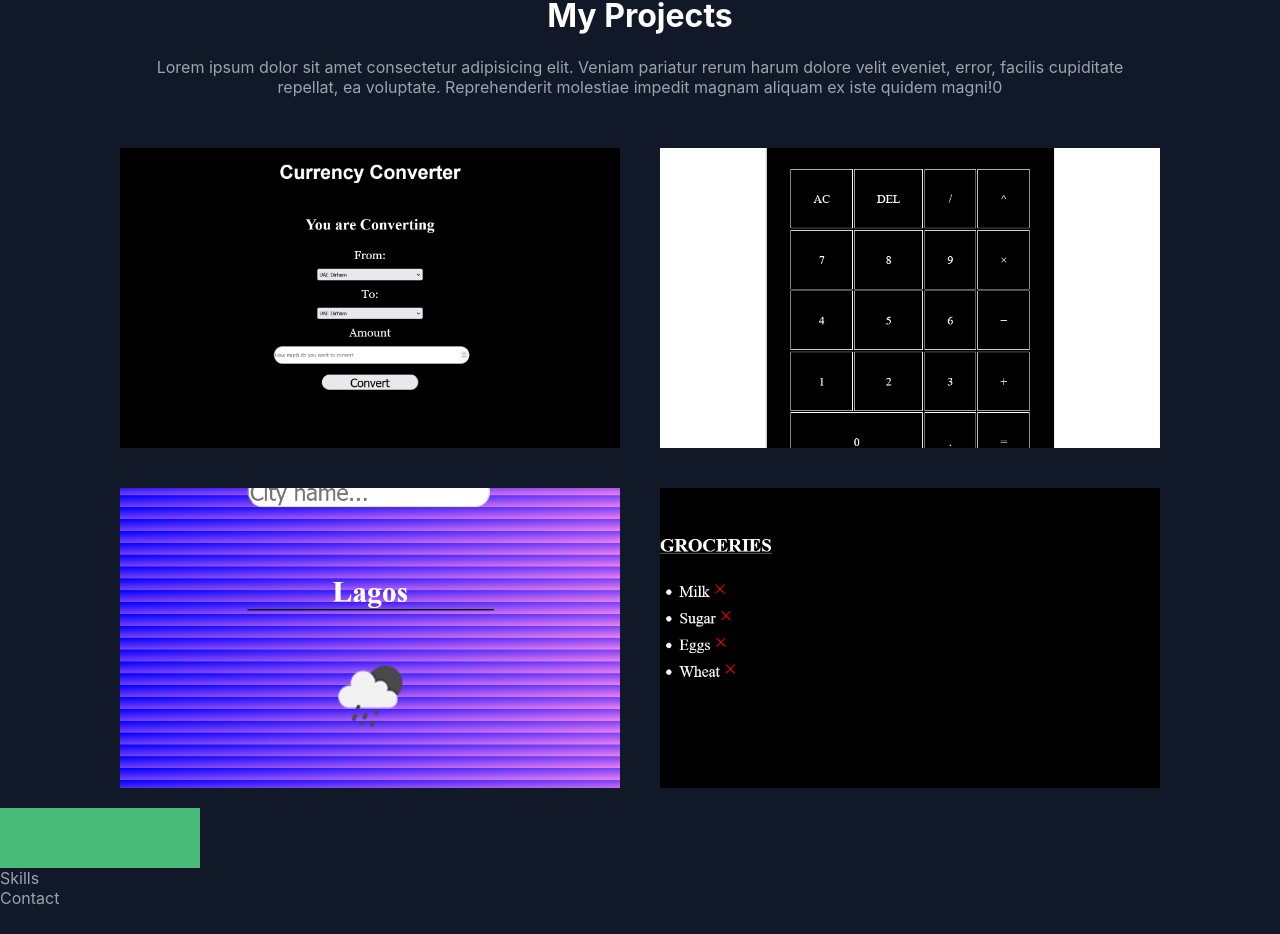
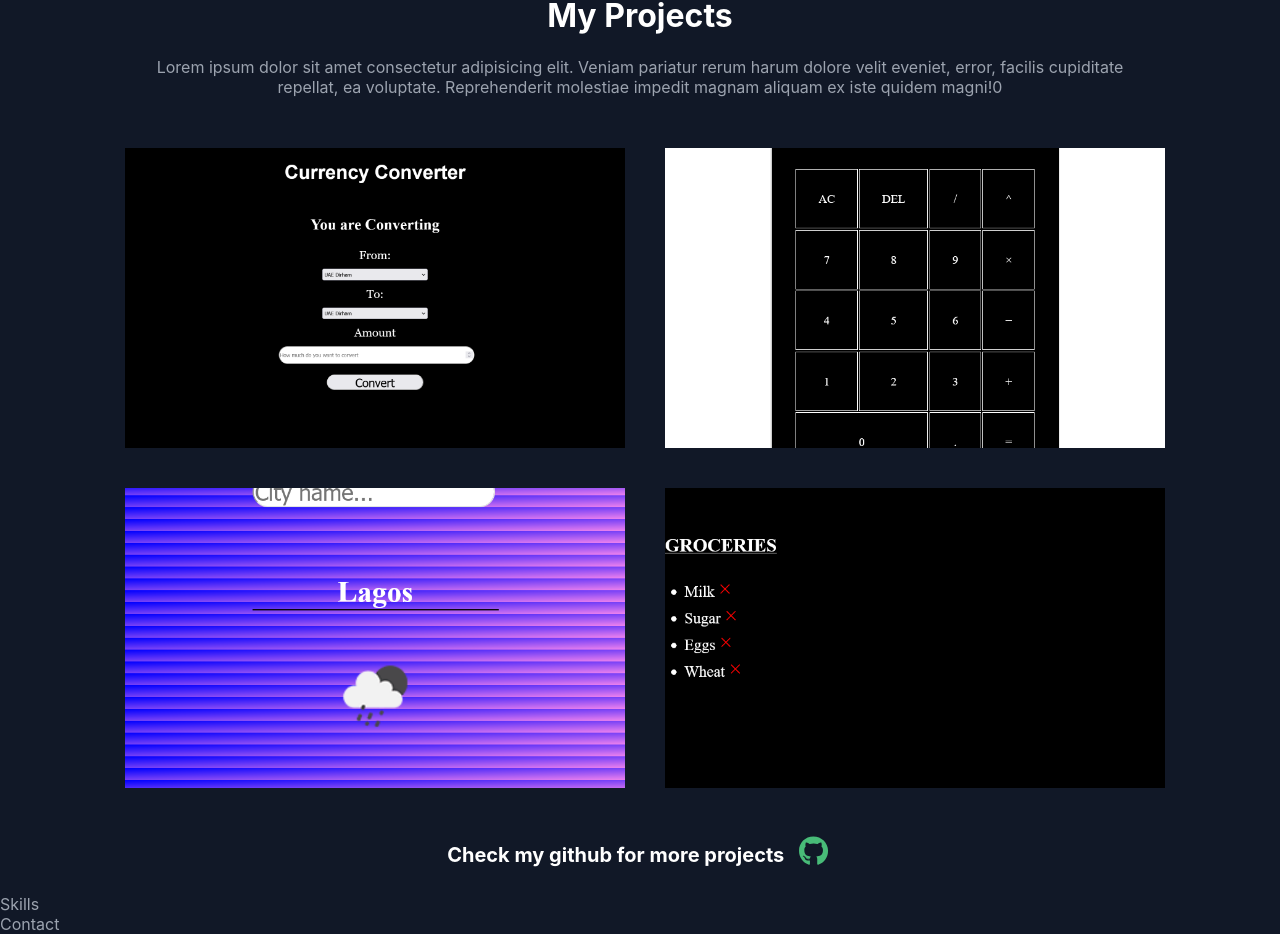
Before and after one commit to Phickayor/Portfolio, a React (Create React App) app: page / in a window 1280 px wide. Shown: the part 1009-1943 px from the top of the page. Before the commit the page ends 1917 px from the top, so only its background shows below. Built offline with nearby package versions, Linux system fonts and the light colour scheme.

Commit message:
Adding github link to view more projects

```diff
--- a/src/components/Projects.js
+++ b/src/components/Projects.js
@@ -2,12 +2,13 @@ import React from "react";
 import "./style.css";
 import { FontAwesomeIcon } from "@fortawesome/react-fontawesome";
 import { faCode } from "@fortawesome/free-solid-svg-icons";
+import { fab, faGithub } from "@fortawesome/free-brands-svg-icons";
 export default function Projects() {
   const projects = [
     {
       name: "Currency Converter",
       description:
-        "This helps to convert all currencies used by different nations. Exchange rate is constantly updated",
+        "This helps to convert all currencies used by different nations. Exchange rate is constantly updated.",
       language: "HTML | CSS | JavaScript | API's",
       image: "../../projects/CurrencyConverter.png",
       link: "https://phickayor.github.io/Currency-Converter/",
@@ -16,7 +17,7 @@ export default function Projects() {
     {
       name: "Basic Arithmetic Calculator",
       description:
-        "This helps to solve your basic arithmetics easily so now u don't have to stress your brain",
+        "This helps to solve your basic arithmetics easily so now u don't have to stress your brain.",
       language: "HTML, CSS , JavaScript",
       image: "../../projects/Calculator.png",
       link: "https://phickayor.github.io/A-Simple-Web-Calculator/",
@@ -25,7 +26,7 @@ export default function Projects() {
     {
       name: "Weather App",
       description:
-        "This helps you check the current weather condition at a particular location anywhere in the world in the world",
+        "This helps you check the current weather condition at a particular location anywhere in the world in the world.",
       language: "HTML | CSS | JavaScript | API's",
       image: "../../projects/WeatherApp.png",
       link: "https://phickayor.github.io/Weather-App/",
@@ -34,7 +35,7 @@ export default function Projects() {
     {
       name: "To-Do List",
       description:
-        "This helps you to put down a list of things to do or items to purchase so u don't forget",
+        "This helps you to put down a list of things to do or items to purchase so u don't forget.",
       language: "HTML | CSS | JavaScript | Angular.Js",
       image: "../../projects/ToDoList.png",
       link: "https://phickayor.github.io/list-maker-web-app/",
@@ -42,7 +43,7 @@ export default function Projects() {
     }
   ];
   const code = <FontAwesomeIcon icon={faCode} />;
-  const github = <FontAwesomeIcon icon="fa-brands fa-github" />;
+  const github = <FontAwesomeIcon icon={faGithub} />;
   return (
     <div id="projects">
       <div className="head">
@@ -70,7 +71,14 @@ export default function Projects() {
           </div>
         ))}
       </div>
-      <button className="icon">{github}</button>
+      <div className="github">
+        <h3>
+          Check my github for more projects &nbsp;
+          <a href="https://github.com/phickayor" className="icon">
+            {github}
+          </a>
+        </h3>
+      </div>
     </div>
   );
 }
--- a/src/components/style.css
+++ b/src/components/style.css
@@ -80,14 +80,14 @@ h2 {
 .btn div {
   padding: 30px;
 }
-button {
+.btn div button {
   width: 200px;
   padding: 30px;
   background-color: #48bb78;
   border: 0;
   color: white;
 }
-button:hover {
+.btn div button:hover {
   color: rgb(156 163 175);
   background: #2d3748;
   cursor: pointer;
@@ -169,6 +169,22 @@ button:hover {
 .projectDescription {
   color: rgb(156 163 175);
 }
+.github {
+  display: flex;
+  justify-content: center;
+}
+.github h3,
+a {
+  display: inline;
+  padding: 5px;
+  font-size: 20px;
+}
+.github h3 {
+  color: white;
+}
+a {
+  color: #48bb78;
+}
 @media screen and (max-width: 1143px) {
   .navBar {
     margin-top: 0%;
```
